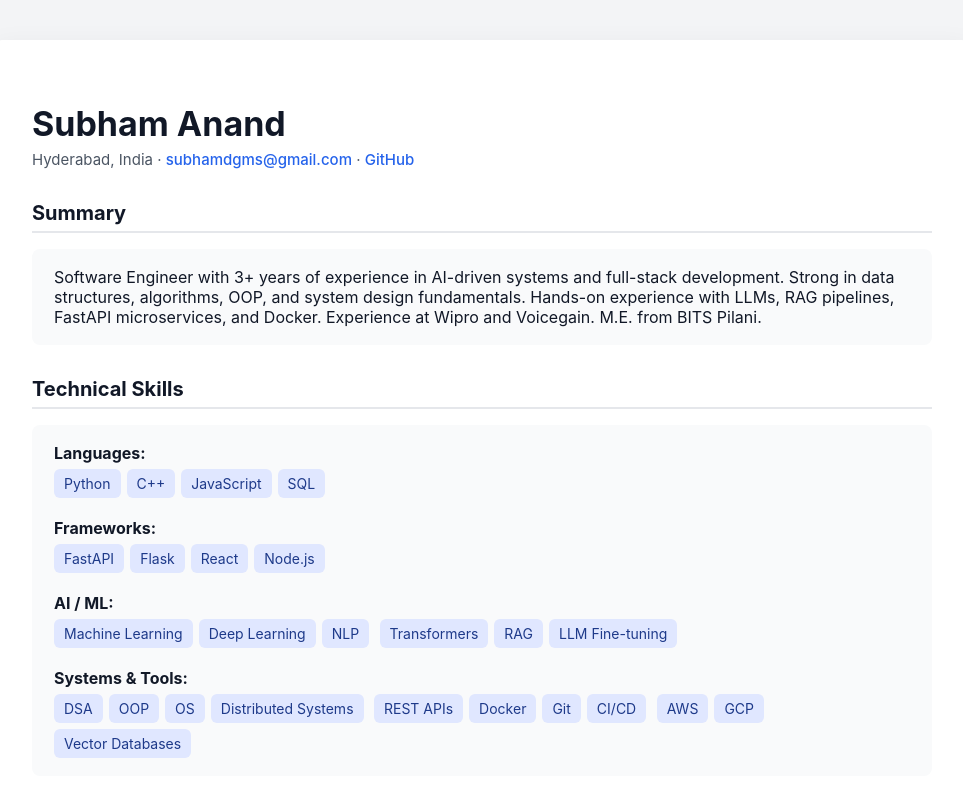
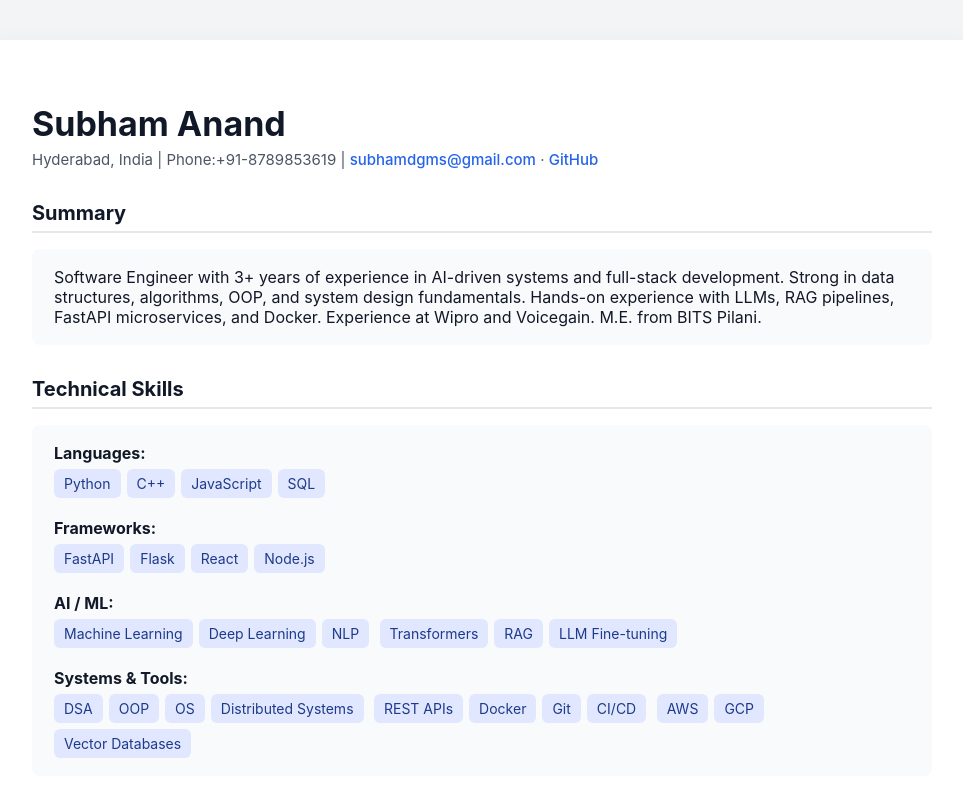
Before and after one commit to Subhamdgm/subhamanand.github.io, a plain HTML site: page index.html in a window 1280 px wide. Shown: the top 800 px of the page, without its empty margins (158-1121 px from the left). Drawn offline with Linux system fonts and the light colour scheme.

Commit message:
Update index.html

```diff
--- a/index.html
+++ b/index.html
@@ -116,7 +116,7 @@
   <div class="header">
     <h1>Subham Anand</h1>
     <p>
-      Hyderabad, India ·
+      Hyderabad, India | Phone:+91-8789853619 |
       <a href="mailto:subhamdgms@gmail.com">subhamdgms@gmail.com</a> ·
       <a href="https://github.com/subhamanand" target="_blank">GitHub</a>
     </p>
```
